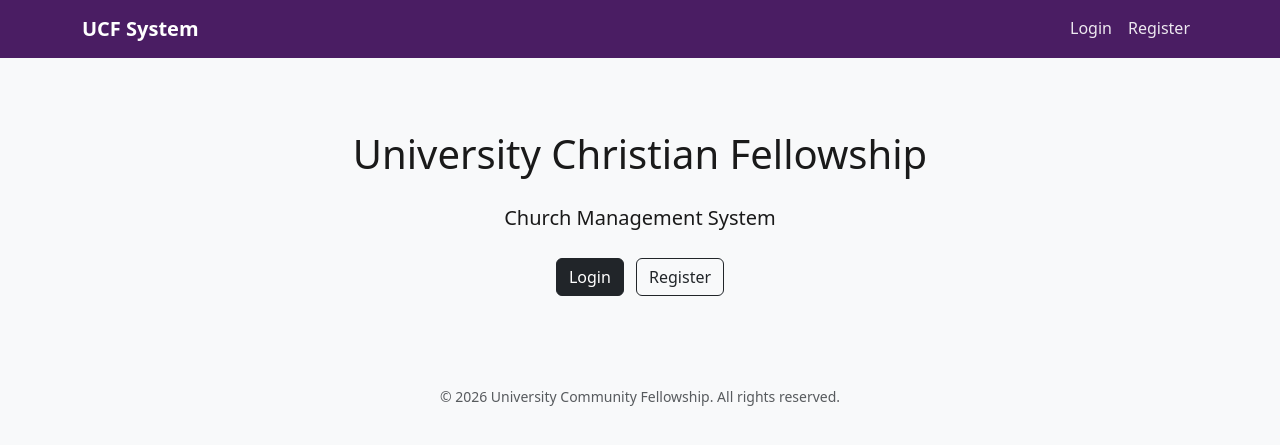
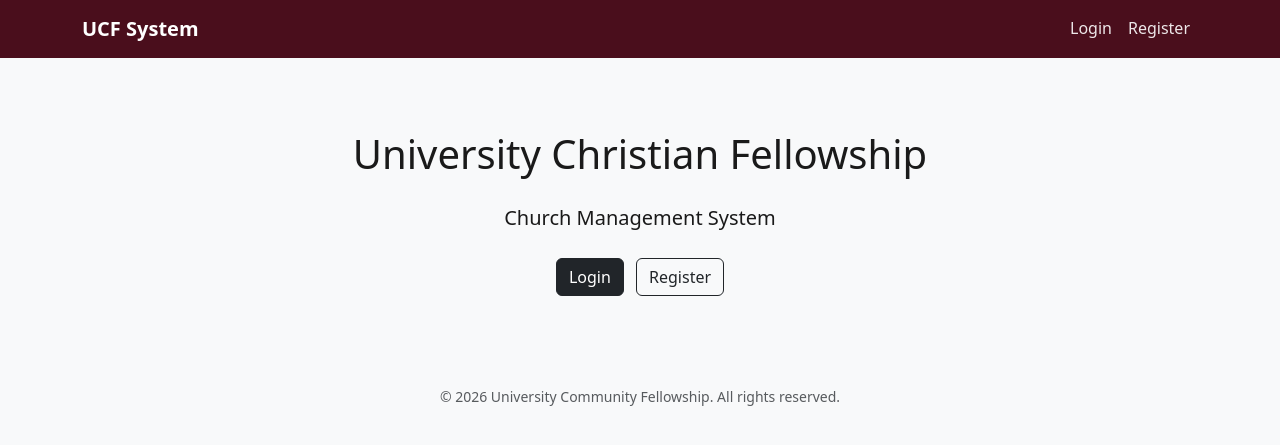
Before and after one commit to kigoziamos256/UCF-SYSTEM, a Django app: page / in a window 1280 px wide. Shown: the top 445 px of the page. Run offline with Django 5.2, Linux system fonts and the light colour scheme; data comes from the database, SQL or seed files in the repository.

Commit message:
Update brand.css

```diff
--- a/static/css/brand.css
+++ b/static/css/brand.css
@@ -1,17 +1,18 @@
 /* ========================================
-   BRAND COLORS
+   BRAND COLORS — Burgundy Theme
    ======================================== */
 :root {
-    --brand-purple: #570930;
-    --brand-purple-light: #b84ba6;
-    --brand-purple-dark: #4a1d63;
-    --brand-red: #dc3545;
-    --brand-red-dark: #b02a37;
+    --brand-purple: #6B1F2E;        /* Burgundy (main) */
+    --brand-purple-light: #8C3A4A;  /* Lighter burgundy */
+    --brand-purple-dark: #4A0E1C;   /* Deep burgundy */
+    --brand-red: #C8102E;           /* Accent red */
+    --brand-red-dark: #9A0C22;
     --brand-black: #1a1a1a;
     --brand-black-light: #333333;
     --brand-white: #ffffff;
     --brand-gray: #f8f9fa;
     --brand-gray-dark: #6c757d;
+    --brand-gold: #C9A227;          /* Optional gold accent for the tagline */
 }
 
 /* ========================================
```
